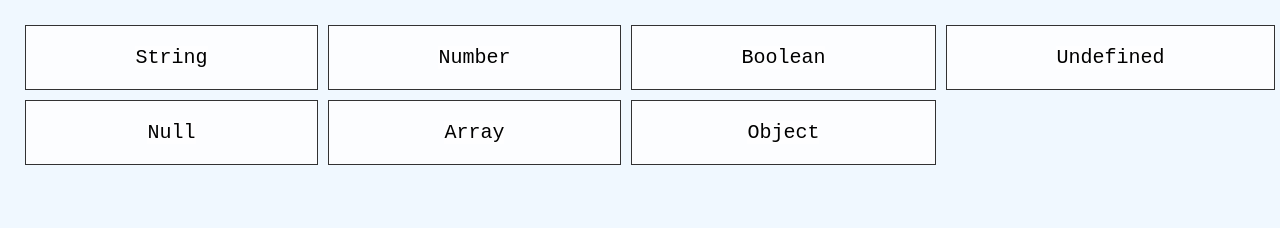
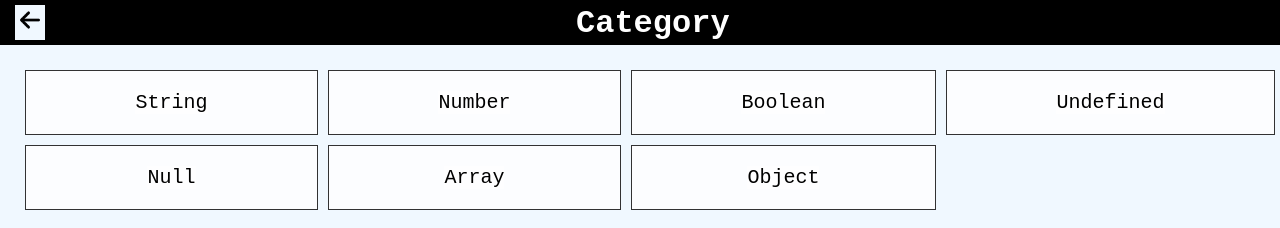
Before and after one commit to Mrsameershaikh/javascript_practice, a plain HTML site: page category.html in a window 1280 px wide. Drawn offline with Linux system fonts and the light colour scheme.

Commit message:
go to category button bug fix

```diff
--- a/category.html
+++ b/category.html
@@ -8,6 +8,10 @@
     <title>JS-Practice/category</title>
   </head>
   <body>
+    <div class="subject-header">
+      <a style="margin-left:10px;" href="" id="back-btn"><img src="Asset/arrow.png" class="back-img"/></a>
+      <h1>Category</h1>
+    </div>
     <div class="grid-container" id="gridContainer">
       <!-- dynamic data injecting from script -->
     </div>
@@ -29,6 +33,9 @@
         });
       }
 
+      const backAnchor = document.getElementById('back-btn');
+      backAnchor.href = window.location.origin;
+
     </script>
   </body>
 </html>
```
Also changed, not shown: index.html (+1 -1 lines).
